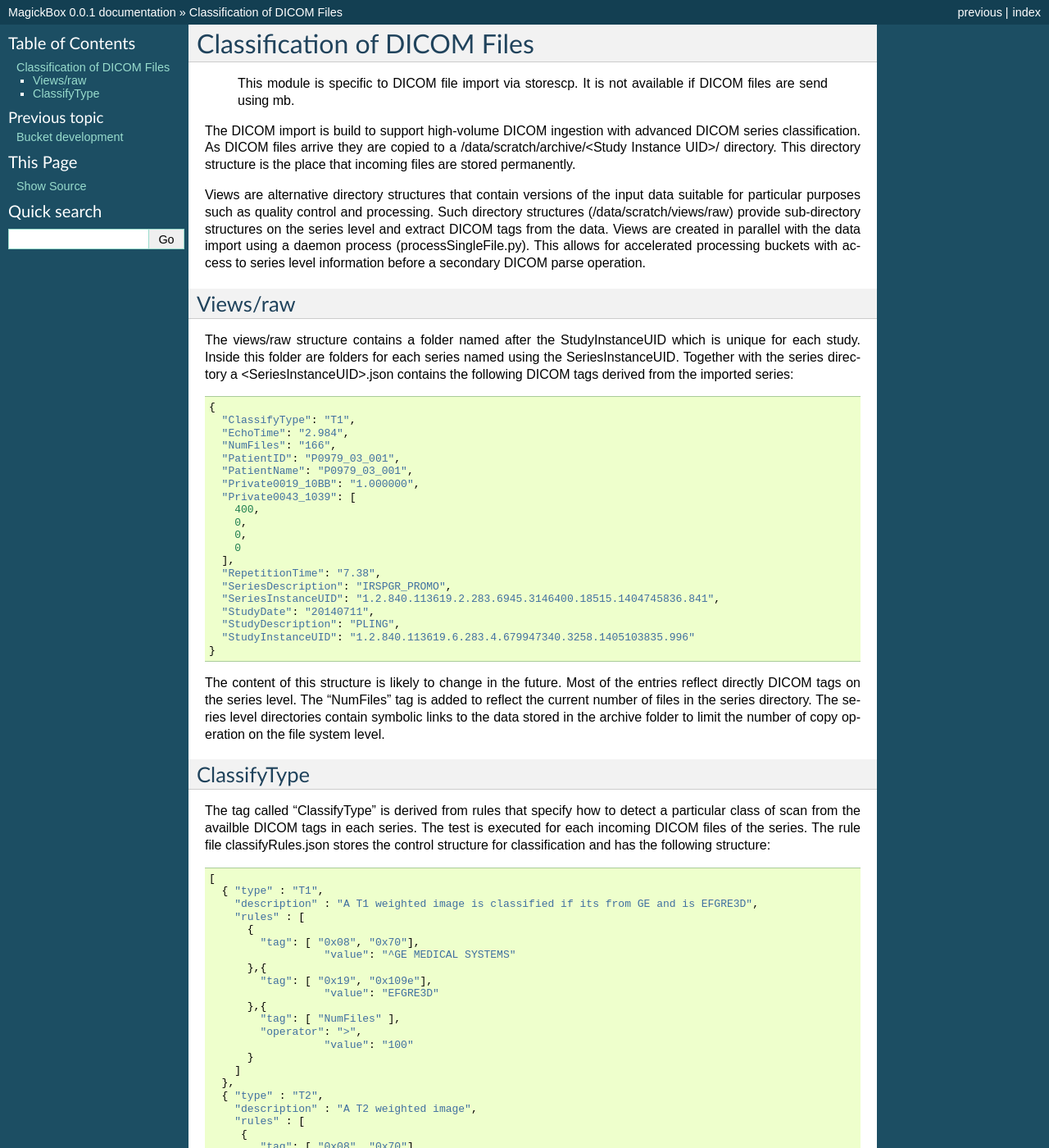
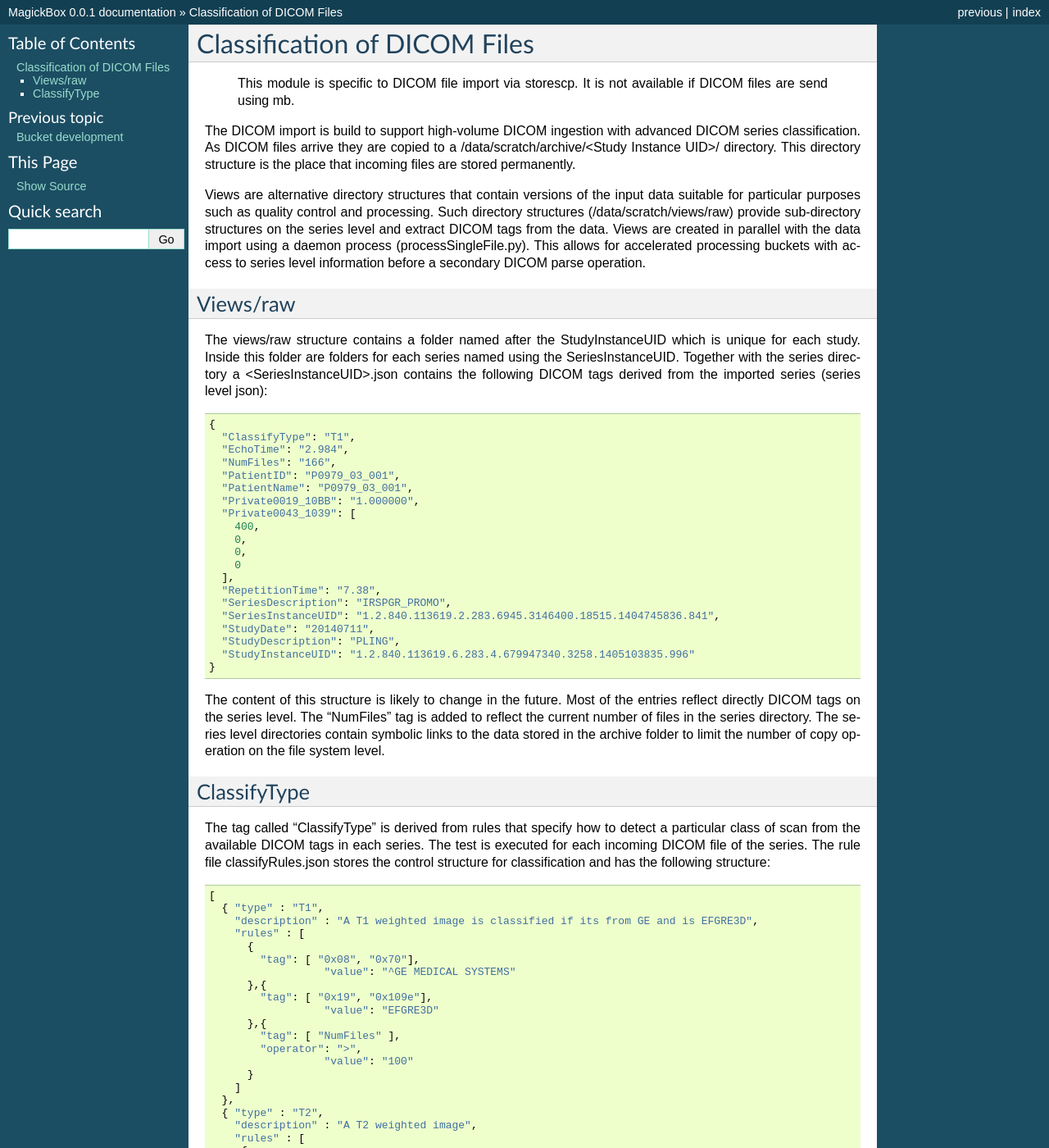
Before and after one commit to HaukeBartsch/MagickBox, a Sphinx documentation site: the page built from code/documentation/docs/source/Classification.rst, in a window 1280 px wide and 1400 px high. Shown: the whole window at 82% size. Built offline with Sphinx 7.4.7, drawn with Linux system fonts in a browser that asks for light colours.

Commit message:
tiny changes

```diff
--- a/code/documentation/docs/source/Classification.rst
+++ b/code/documentation/docs/source/Classification.rst
@@ -21,7 +21,7 @@ Views/raw
 
 The views/raw structure contains a folder named after the StudyInstanceUID which is unique for each study. Inside this folder are
 folders for each series named using the SeriesInstanceUID. Together with the series directory a <SeriesInstanceUID>.json contains
-the following DICOM tags derived from the imported series::
+the following DICOM tags derived from the imported series (series level json)::
 
   {
     "ClassifyType": "T1",
@@ -53,7 +53,7 @@ ClassifyType
 =============
 
 The tag called "ClassifyType" is derived from rules that specify how to detect a particular class of scan
-from the availble DICOM tags in each series. The test is executed for each incoming DICOM files of the series.
+from the available DICOM tags in each series. The test is executed for each incoming DICOM file of the series.
 The rule file classifyRules.json stores the control structure for classification and has the following structure::
 
   [
```
